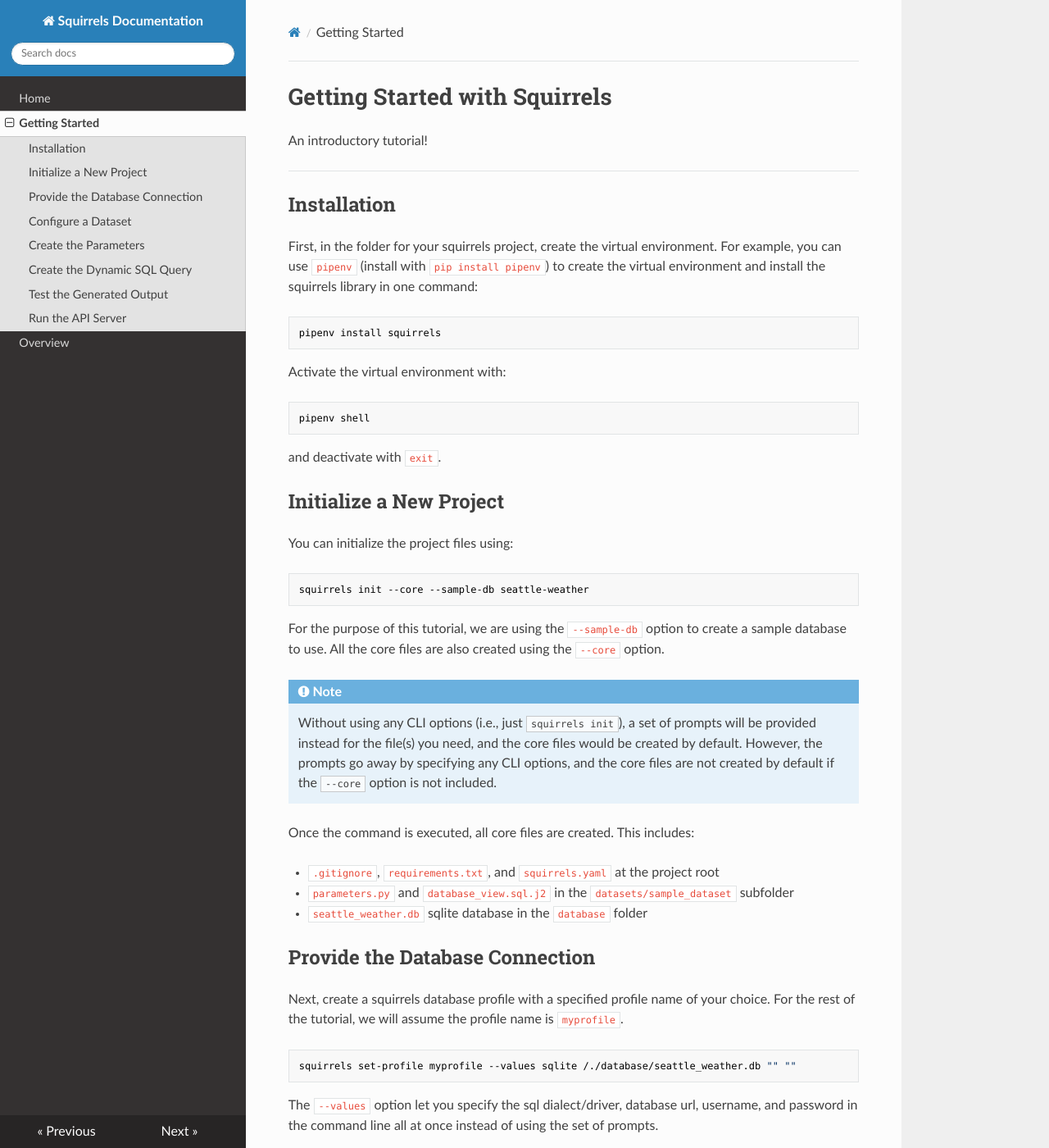
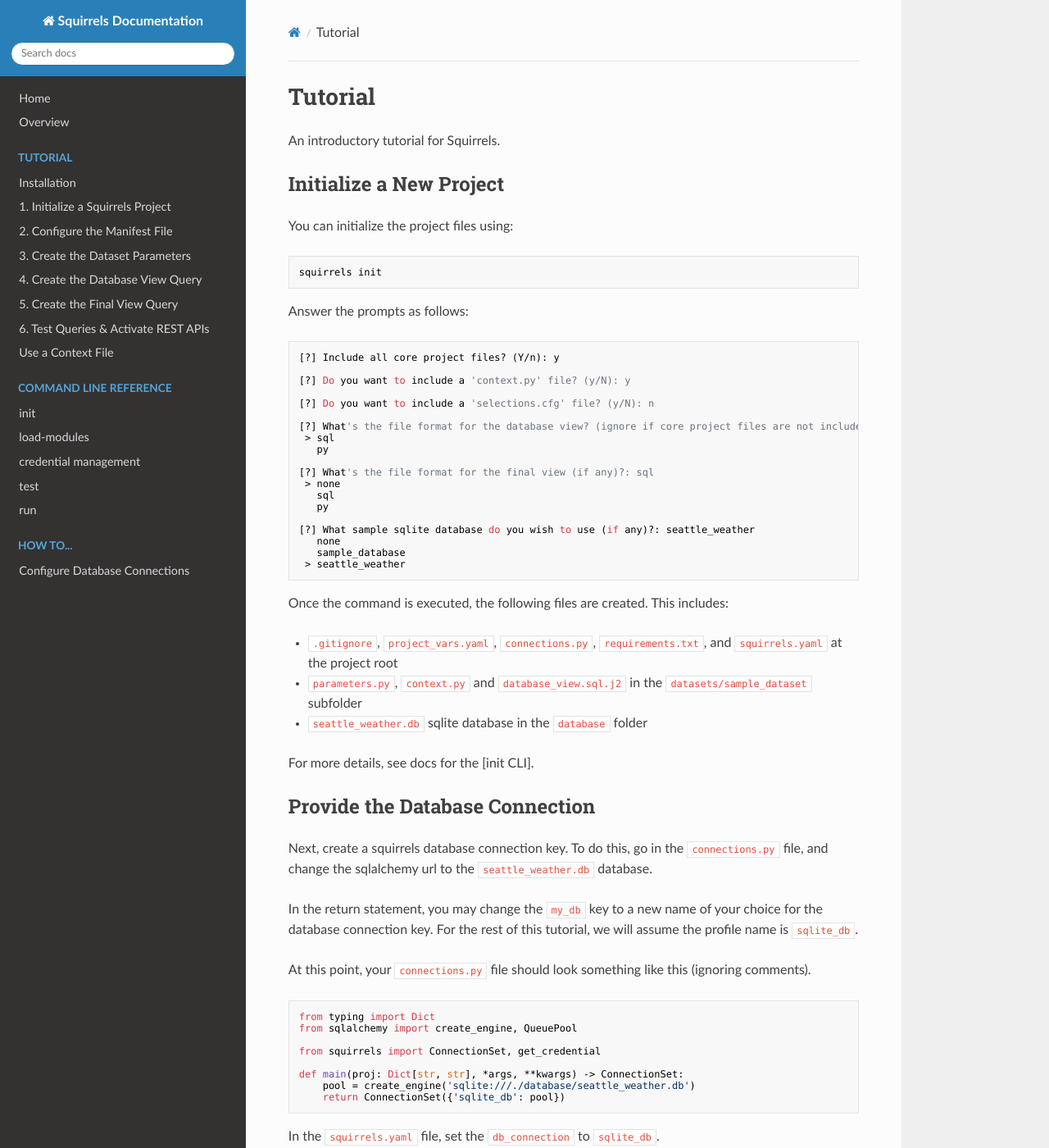
Before and after one commit to squirrels-nest/squirrels-docs, an MkDocs documentation site: the page built from docs/tutorial.md, in a window 1280 px wide and 1400 px high. Shown: the whole window at 82% size. Built offline with MkDocs 1.6.1, drawn with Linux system fonts in a browser that asks for light colours; nearby versions of some CDN libraries; some of the changed text lies outside the part shown.

Commit message:
initial structure

````diff
--- /dev/null
+++ b/docs/how-to/database.md
@@ -0,0 +1 @@
+# Configure Database Connections
--- a/docs/getting-started.md
+++ b/docs/tutorial.md
@@ -1,62 +1,69 @@
-# Getting Started with Squirrels
+# Tutorial
 
-An introductory tutorial!
+An introductory tutorial for Squirrels.
 
----
-
-## Installation
-
-First, in the folder for your squirrels project, create the virtual environment. For example, you can use `pipenv` (install with `pip install pipenv`) to create the virtual environment and install the squirrels library in one command:
-
-```bash
-pipenv install squirrels
-```
-
-Activate the virtual environment with:
-
-```bash
-pipenv shell
-```
-
-and deactivate with `exit`.
+#
 
 ## Initialize a New Project
 
 You can initialize the project files using:
 
 ```bash
-squirrels init --core --sample-db seattle-weather
+squirrels init
 ```
 
-For the purpose of this tutorial, we are using the `--sample-db` option to create a sample database to use. All the core files are also created using the `--core` option.
+Answer the prompts as follows:
 
-!!! Note
-    Without using any CLI options (i.e., just `squirrels init`), a set of prompts will be provided instead for the file(s) you need, and the core files would be created by default. However, the prompts go away by specifying any CLI options, and the core files are not created by default if the `--core` option is not included.
+```
+[?] Include all core project files? (Y/n): y
 
-Once the command is executed, all core files are created. This includes:
+[?] Do you want to include a 'context.py' file? (y/N): y
 
-- `.gitignore`, `requirements.txt`, and `squirrels.yaml` at the project root
-- `parameters.py` and `database_view.sql.j2` in the `datasets/sample_dataset` subfolder
+[?] Do you want to include a 'selections.cfg' file? (y/N): n
+
+[?] What's the file format for the database view? (ignore if core project files are not included): sql
+ > sql
+   py
+
+[?] What's the file format for the final view (if any)?: sql
+ > none
+   sql
+   py
+
+[?] What sample sqlite database do you wish to use (if any)?: seattle_weather
+   none
+   sample_database
+ > seattle_weather
+```
+
+Once the command is executed, the following files are created. This includes:
+
+- `.gitignore`, `project_vars.yaml`, `connections.py`, `requirements.txt`, and `squirrels.yaml` at the project root
+- `parameters.py`, `context.py` and `database_view.sql.j2` in the `datasets/sample_dataset` subfolder
 - `seattle_weather.db` sqlite database in the `database` folder
 
-<!-- For more details, see docs for the [init CLI]. -->
+For more details, see docs for the [init CLI].
 
 ## Provide the Database Connection
 
-Next, create a squirrels database profile with a specified profile name of your choice. For the rest of the tutorial, we will assume the profile name is `myprofile`.
+Next, create a squirrels database connection key. To do this, go in the `connections.py` file, and change the sqlalchemy url to the `seattle_weather.db` database.
 
-```bash
-squirrels set-profile myprofile --values sqlite /./database/seattle_weather.db "" ""
+In the return statement, you may change the `my_db` key to a new name of your choice for the database connection key. For the rest of this tutorial, we will assume the profile name is `sqlite_db`.
+
+At this point, your `connections.py` file should look something like this (ignoring comments).
+
+```python
+from typing import Dict
+from sqlalchemy import create_engine, QueuePool
+
+from squirrels import ConnectionSet, get_credential
+
+def main(proj: Dict[str, str], *args, **kwargs) -> ConnectionSet:
+    pool = create_engine('sqlite:///./database/seattle_weather.db')
+    return ConnectionSet({'sqlite_db': pool})
 ```
 
-The `--values` option let you specify the sql dialect/driver, database url, username, and password in the command line all at once instead of using the set of prompts.
-
-!!! Note
-    It is better practice to use an absolute path in the database url for the sqlite database. We are using a relative path to `seattle_weather.db` here for simplicity.
-
-In the `squirrels.yaml` file, set the `db_profile` to `myprofile`.
-
-<!-- For more details on database profiles, see docs for the [set-profile CLI]. -->
+In the `squirrels.yaml` file, set the `db_connection` to `sqlite_db`.
 
 ## Configure a Dataset
 
--- a/mkdocs.yml
+++ b/mkdocs.yml
@@ -5,8 +5,24 @@
 
 nav:
 - Home: index.md
-- Getting Started: getting-started.md
 - Overview: overview.md
+- Tutorial:
+  - Installation: tutorial/installation.md
+  - 1. Initialize a Squirrels Project: tutorial/initialize.md
+  - 2. Configure the Manifest File: tutorial/manifest.md
+  - 3. Create the Dataset Parameters: tutorial/parameters.md
+  - 4. Create the Database View Query: tutorial/dbview.md
+  - 5. Create the Final View Query: tutorial/finalview.md
+  - 6. Test Queries & Activate REST APIs: tutorial/test.md
+  - Use a Context File: tutorial/context.md
+- Command Line Reference:
+  - init: cli/init.md
+  - load-modules: cli/load-modules.md
+  - credential management: cli/credentials.md
+  - test: cli/test.md
+  - run: cli/run.md
+- How To...:
+  - Configure Database Connections: how-to/database.md
 
 markdown_extensions:
 - admonition
````
Also changed, not shown: other parts of docs/tutorial.md (+3 -1 lines), docs/index.md (+2 -2 lines), docs/tutorial/installation.md (added, +9 -0 lines), docs/cli/credentials.md (added), docs/cli/init.md (added), docs/cli/load-modules.md (added), docs/cli/run.md (added), docs/cli/test.md (added), docs/tutorial/context.md (added), docs/tutorial/dbview.md (added), docs/tutorial/finalview.md (added), docs/tutorial/initialize.md (added), docs/tutorial/manifest.md (added), docs/tutorial/parameters.md (added), 1 more files.
